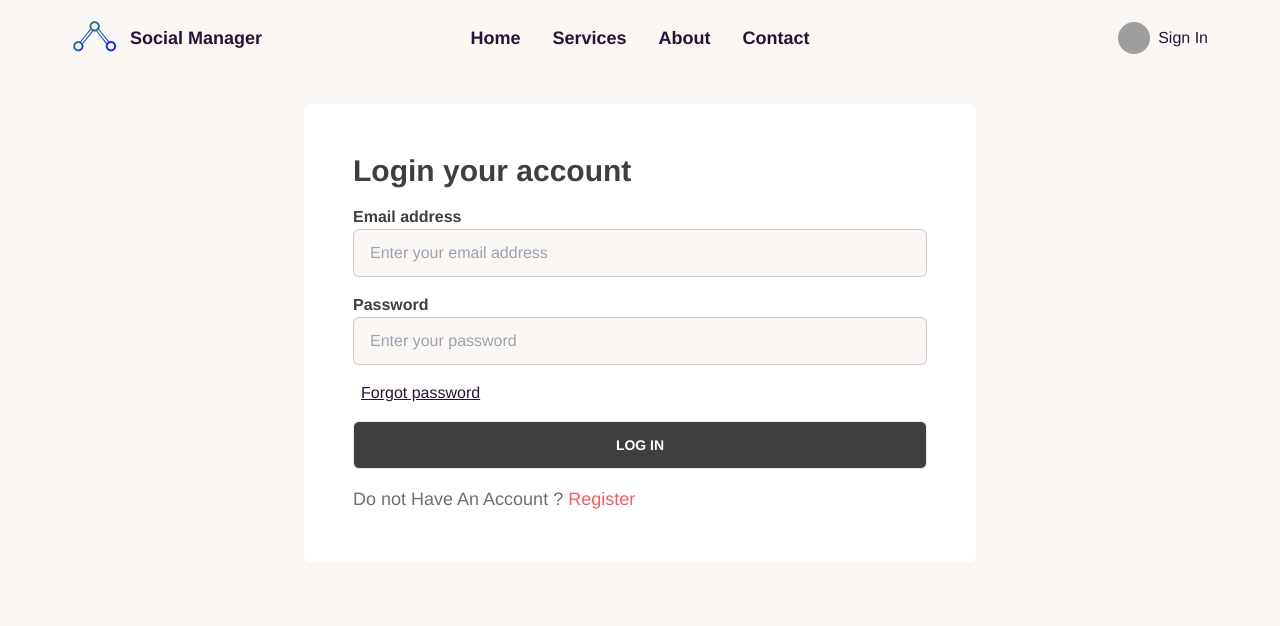
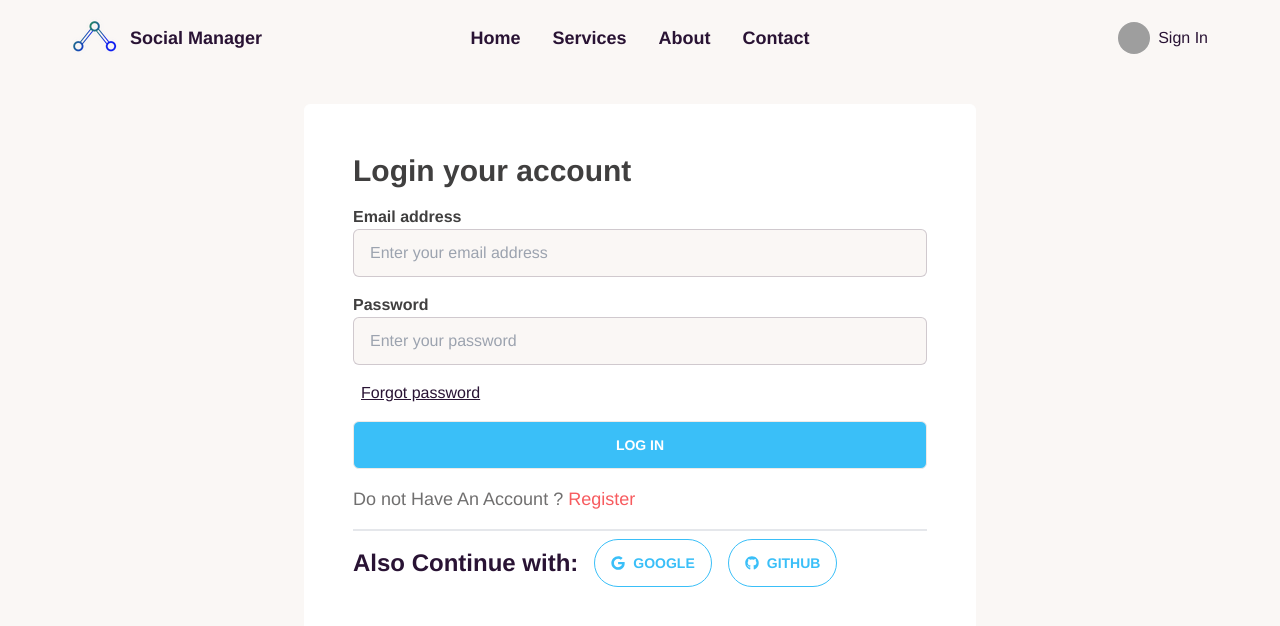
Before and after one commit to mkasiam/social-manager, a React (Vite) app: page /signIn in a window 1280 px wide. Shown: the top 626 px of the page. Built offline with nearby package versions, Linux system fonts and the light colour scheme; no server answers; grey boxes are pictures that could not be loaded.

Commit message:
service section done and registration with google and github added

```diff
--- a/src/components/pages/SingIn/SignIn.jsx
+++ b/src/components/pages/SingIn/SignIn.jsx
@@ -1,26 +1,32 @@
 import { useContext } from "react";
 import { Helmet } from "react-helmet-async";
+import { FaGithub, FaGoogle } from "react-icons/fa";
 import { Link, useLocation, useNavigate } from "react-router-dom";
 import { AuthContext } from "../../provider/AuthProvider/AuthProvider";
 const SignIn = () => {
   const location = useLocation();
   const navigate = useNavigate();
-  const {signInUser} = useContext(AuthContext);
-  const handleLogIn = (e) =>{
+  const { signInUser,signInWithGoogle } = useContext(AuthContext);
+  const handleLogIn = (e) => {
     e.preventDefault();
     const form = new FormData(e.currentTarget);
     const email = form.get("email");
     const password = form.get("password");
     // Signing New User
-    signInUser(email,password)
-    .then((result)=>{
+    signInUser(email, password)
+      .then((result) => {
         console.log(result.user);
         //Navigate after user login
-      navigate(location?.state ? location.state : "/")
+        navigate(location?.state ? location.state : "/");
       })
-    .catch(error=>console.error(error))
+      .catch((error) => console.error(error));
     e.target.reset();
-  }
+  };
+  const handleGoogleLogIn = () => {
+    signInWithGoogle()
+    .then(result=>console.log(result.user))
+    .catch((error)=>console.error(error))
+  };
   return (
     <>
       <div className="border border-[#FFF] bg-[#FFF] rounded-md p-12 max-w-2xl mx-auto mt-7">
@@ -30,8 +36,7 @@ const SignIn = () => {
         <h1 className="text-3xl text-[#403F3F] font-semibold mb-4">
           Login your account
         </h1>
-
-      <div className="w-full  space-y-4">
+        <div className="w-full space-y-4 border-b-2 pb-4">
           <div>
             <form onSubmit={handleLogIn} className="space-y-4">
               <div>
@@ -62,15 +67,37 @@ const SignIn = () => {
                 Forgot password
               </p>
               <div className="mt-6">
-              <button type="submit" className="btn bg-[#403F3F] hover:bg-[#5f5e5e] text-white w-full rounded-md">
+                <button
+                  type="submit"
+                  className="btn bg-[#3ABFF8] hover:bg-[#7cbfdc] text-white w-full rounded-md"
+                >
                   Log In
                 </button>
               </div>
               <div>
-              <p className="text-[#706F6F] text-lg">Do not Have An Account ?<Link className="text-[#F75B5F]" to="/register"> Register</Link> </p>
+                <p className="text-[#706F6F] text-lg">
+                  Do not Have An Account ?
+                  <Link className="text-[#F75B5F]" to="/register">
+                    {" "}
+                    Register
+                  </Link>{" "}
+                </p>
               </div>
             </form>
           </div>
+        </div>
+
+        <div className="flex items-center gap-4 mt-2">
+          <h1 className="text-2xl font-bold">Also Continue with: </h1>
+          <button
+            onClick={handleGoogleLogIn}
+            className="btn btn-outline btn-info "
+          >
+            <FaGoogle></FaGoogle>Google
+          </button>
+          <button className="btn btn-outline btn-info">
+            <FaGithub></FaGithub>Github
+          </button>
         </div>
       </div>
     </>
--- a/src/components/provider/AuthProvider/AuthProvider.jsx
+++ b/src/components/provider/AuthProvider/AuthProvider.jsx
@@ -1,6 +1,3 @@
-import { createContext, useEffect, useState } from "react";
-import PropTypes from "prop-types";
-import auth  from "../../firebase/firebase.config";
 import {
   GithubAuthProvider,
   GoogleAuthProvider,
@@ -10,6 +7,9 @@ import {
   signInWithPopup,
   signOut,
 } from "firebase/auth";
+import PropTypes from "prop-types";
+import { createContext, useEffect, useState } from "react";
+import auth from "../../firebase/firebase.config";
 
 export const AuthContext = createContext(null);
 const AuthProvider = ({ children }) => {
@@ -44,7 +44,7 @@ const AuthProvider = ({ children }) => {
   const authInfo = {
     user,
     createUser,
-    signInUSer: signInUser,
+    signInUser,
     logOut,
     signInWithGoogle,
     signInWithGithub,
```
Lines whose indentation alone changed are shown as unchanged.
